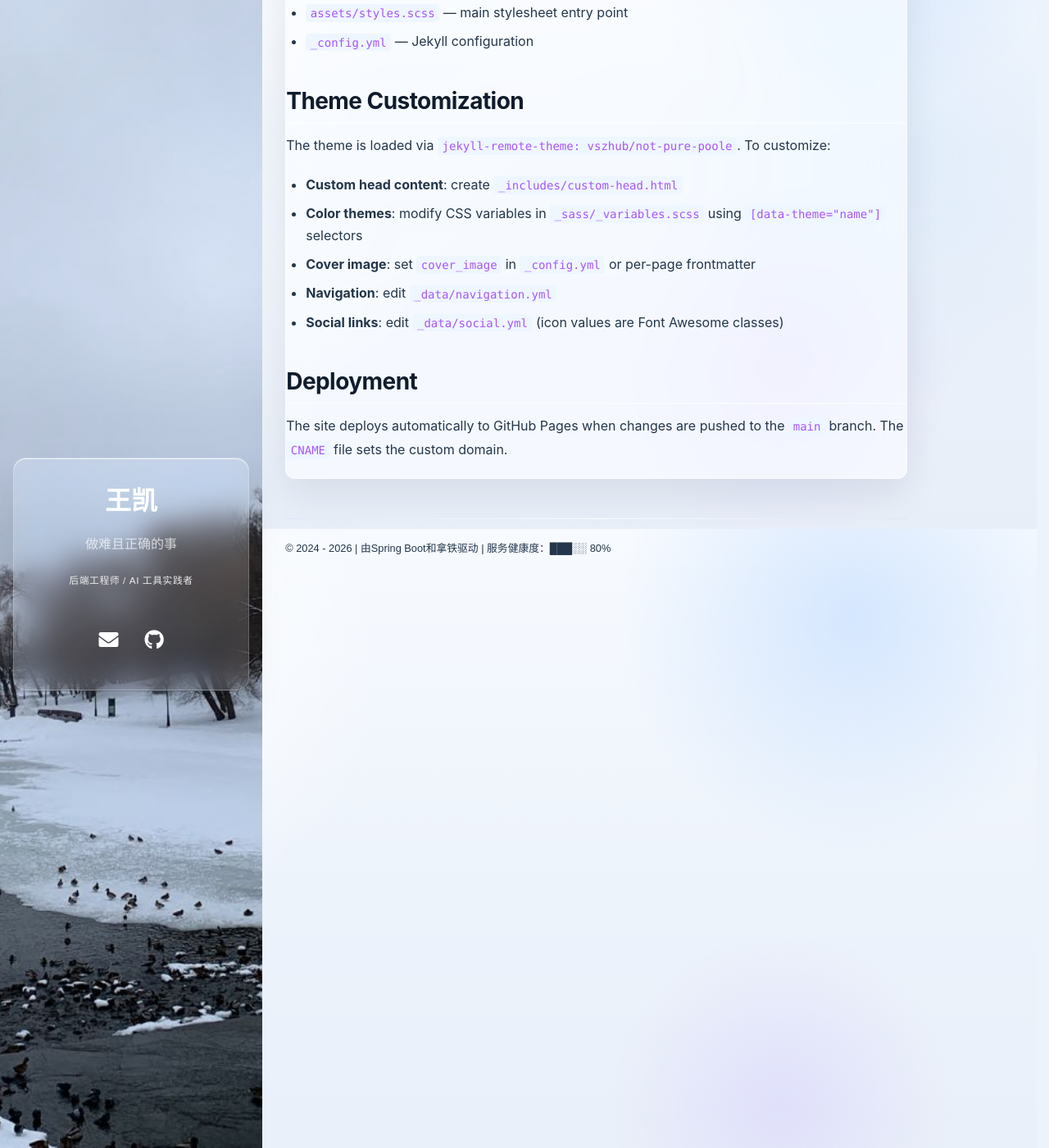
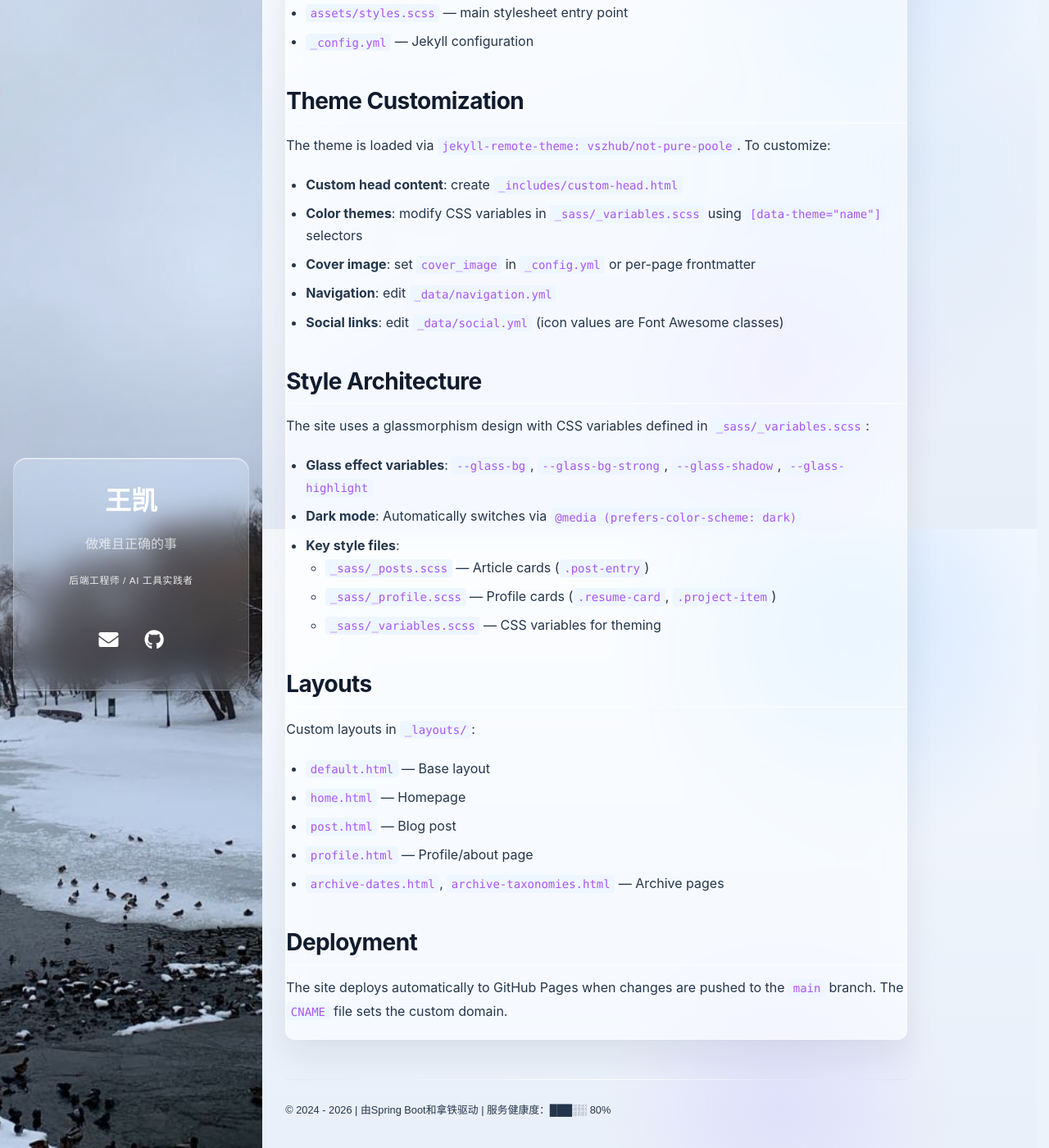
Before and after one commit to tjubigben/tjubigben.github.io, a Jekyll site: the page built from CLAUDE.md, in a window 1280 px wide and 1400 px high, scrolled down 2055 px. Shown: the whole window at 82% size. Built offline with Jekyll 4.4.1, drawn with Linux system fonts in a browser that asks for light colours; nearby versions of some CDN libraries; our own code applies the rules of GitHub Pages for plain Markdown files.

Commit message:
文章页面，统一毛玻璃效果

```diff
--- a/CLAUDE.md
+++ b/CLAUDE.md
@@ -72,6 +72,26 @@
 - **Navigation**: edit `_data/navigation.yml`
 - **Social links**: edit `_data/social.yml` (icon values are Font Awesome classes)
 
+## Style Architecture
+
+The site uses a glassmorphism design with CSS variables defined in `_sass/_variables.scss`:
+
+- **Glass effect variables**: `--glass-bg`, `--glass-bg-strong`, `--glass-shadow`, `--glass-highlight`
+- **Dark mode**: Automatically switches via `@media (prefers-color-scheme: dark)`
+- **Key style files**:
+  - `_sass/_posts.scss` — Article cards (`.post-entry`)
+  - `_sass/_profile.scss` — Profile cards (`.resume-card`, `.project-item`)
+  - `_sass/_variables.scss` — CSS variables for theming
+
+## Layouts
+
+Custom layouts in `_layouts/`:
+- `default.html` — Base layout
+- `home.html` — Homepage
+- `post.html` — Blog post
+- `profile.html` — Profile/about page
+- `archive-dates.html`, `archive-taxonomies.html` — Archive pages
+
 ## Deployment
 
 The site deploys automatically to GitHub Pages when changes are pushed to the `main` branch. The `CNAME` file sets the custom domain.
--- a/_layouts/archive-dates.html
+++ b/_layouts/archive-dates.html
@@ -168,12 +168,14 @@
   background: var(--glass-bg);
   border: 1px solid var(--border-color);
   box-shadow: var(--glass-shadow), var(--glass-highlight);
+  backdrop-filter: blur(18px) saturate(155%);
+  -webkit-backdrop-filter: blur(18px) saturate(155%);
   transition: transform 0.2s ease, box-shadow 0.2s ease;
 }
 
 .project-item:hover {
-  transform: translateY(-3px);
-  box-shadow: 0 18px 36px rgba(15, 23, 42, 0.12);
+  transform: translateY(-2px);
+  box-shadow: var(--shadow-md);
 }
 
 .project-title {
```
Also changed, not shown: _layouts/blog-list.html (+7 -10 lines).
